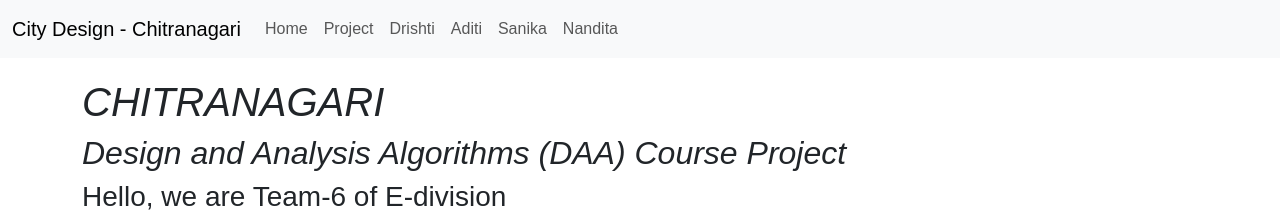
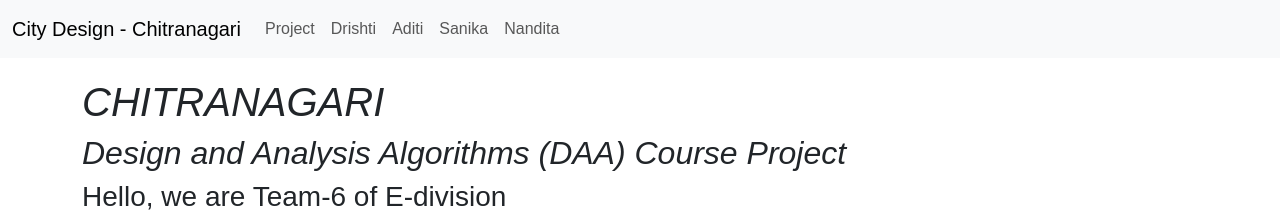
Before and after one commit to 01fe23bcs128/chitranagari.github.io-., a Jekyll site: the page built from README.md, in a window 1280 px wide and 900 px high. Shown: the top 212 px of the window. Built offline with Jekyll 4.4.1, drawn with Linux system fonts in a browser that asks for light colours; our own code applies the rules of GitHub Pages for plain Markdown files.

Commit message:
Update header.html

```diff
--- a/_includes/header.html
+++ b/_includes/header.html
@@ -6,7 +6,6 @@
         </button>
         <div class="collapse navbar-collapse" id="navbarNav">
             <ul class="navbar-nav">
-                <li class="nav-item"><a class="nav-link" href="{{ site.baseurl }}/">Home</a></li>
                 <li class="nav-item"><a class="nav-link" href="{{ site.baseurl }}/project/">Project</a></li>
                 <li class="nav-item"><a class="nav-link" href="https://01fe23bcs032.github.io/Drishti_Portfolio/">Drishti</a></li>
                 <li class="nav-item"><a class="nav-link" href="https://01fe23bcs128.github.io/aditi_portfolio/">Aditi</a></li>
```
